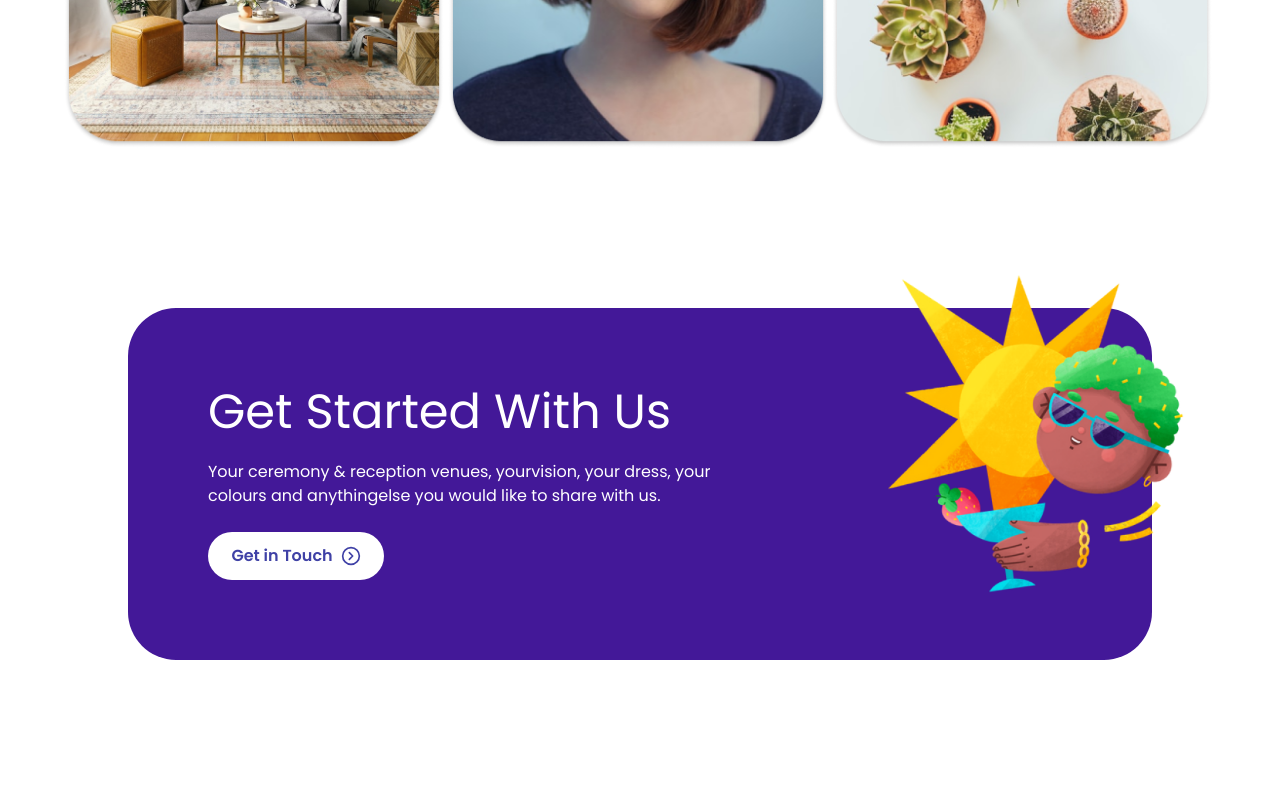
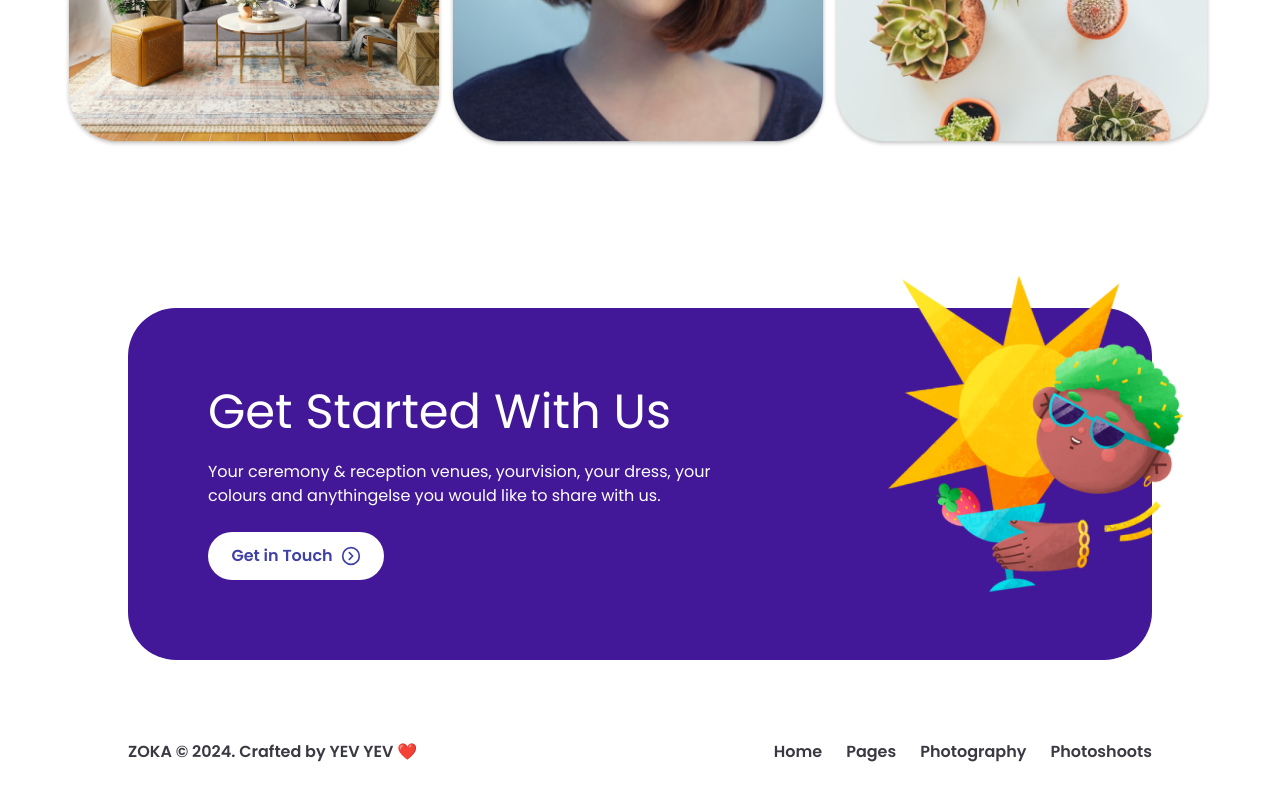
Before and after one commit to KalpitChandekar/Zoka, a Next.js app: page / in a window 1280 px wide. Shown: the part 4360-5160 px from the top of the page. Before the commit the page ends 5100 px from the top, so only its background shows below. Built offline with nearby package versions, Linux system fonts and the light colour scheme.

Commit message:
[feat]: Add Footer of the website

```diff
--- a/app/page.js
+++ b/app/page.js
@@ -1,4 +1,5 @@
 import FloralDesign from "@/components/FloralDesign"
+import Footer from "@/components/Footer"
 import GetStarted from "@/components/GetStarted"
 import Hero from "@/components/Hero"
 import KnowUs from "@/components/KnowUs"
@@ -18,6 +19,7 @@
     <FloralDesign />
     <Works />
     <GetStarted />
+    <Footer />
    </div>
   )
 }
```
